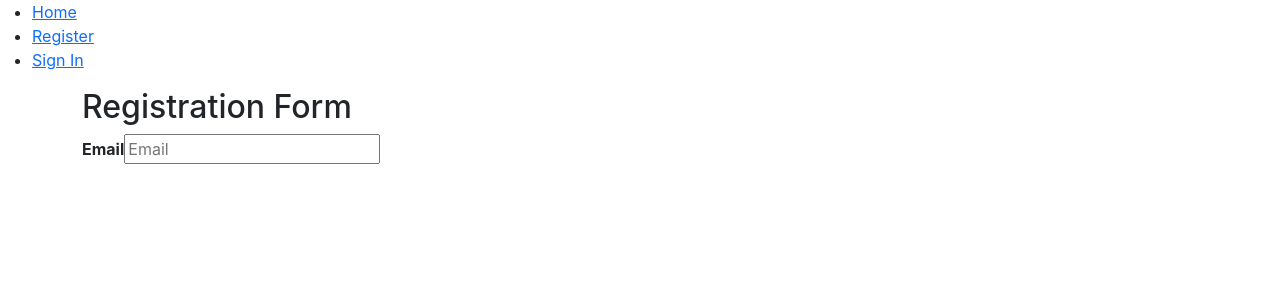
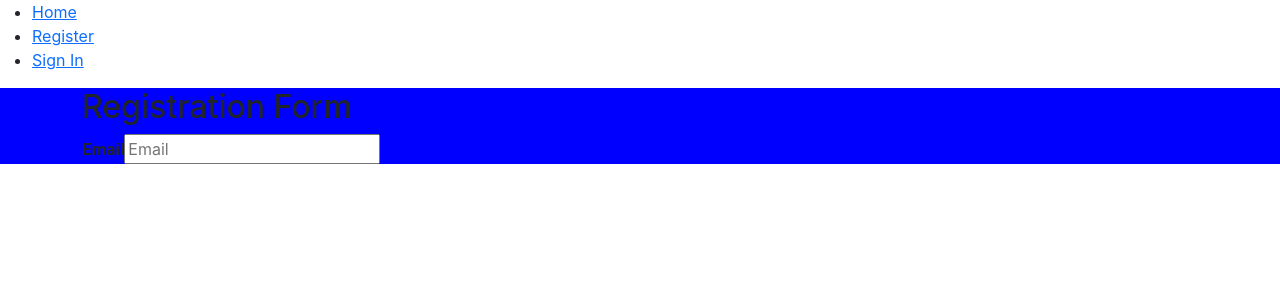
Before and after one commit to sandip623/iATS, a React (Create React App) app in the folder iats-client/: page /register in a window 1280 px wide. Shown: the top 300 px of the page. Built offline with nearby package versions, Linux system fonts and the light colour scheme.

Commit message:
external css added for registrationform.jsx

```diff
--- /dev/null
+++ b/iats-client/src/RegistrationForm.css
@@ -0,0 +1,3 @@
+.registration-form {
+    background-color: blue;
+}
--- a/iats-client/src/RegistrationForm.jsx
+++ b/iats-client/src/RegistrationForm.jsx
@@ -1,10 +1,12 @@
 import React from 'react';
 import { useState } from 'react';
+import './RegistrationForm.css';
 
 const RegistrationForm = () => {
+
     return (
-        <form method="POST">
-            <div class="container">
+        <form className="registration-form" method="POST">
+            <div className="container">
                 <h2>Registration Form</h2>
                 <label for="email"><b>Email</b></label>
                 <input type="text" placeholder="Email"/>
```
